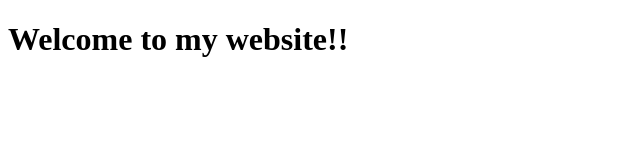
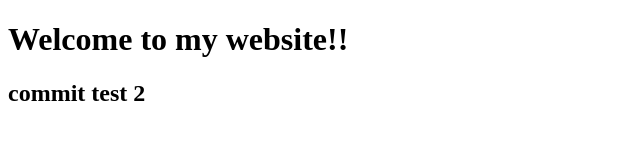
Before and after one commit to littlerobin/emily-website, a plain HTML site: page index.html in a window 1280 px wide. Shown: the whole page, without its empty margins (0-640 px from the left). Drawn offline with Linux system fonts and the light colour scheme.

Commit message:
commit test

```diff
--- a/index.html
+++ b/index.html
@@ -9,5 +9,6 @@
 
   <body>
     <h1>Welcome to my website!!</h1>
+    <h2>commit test 2</h2>
   </body>
 </html>
```
